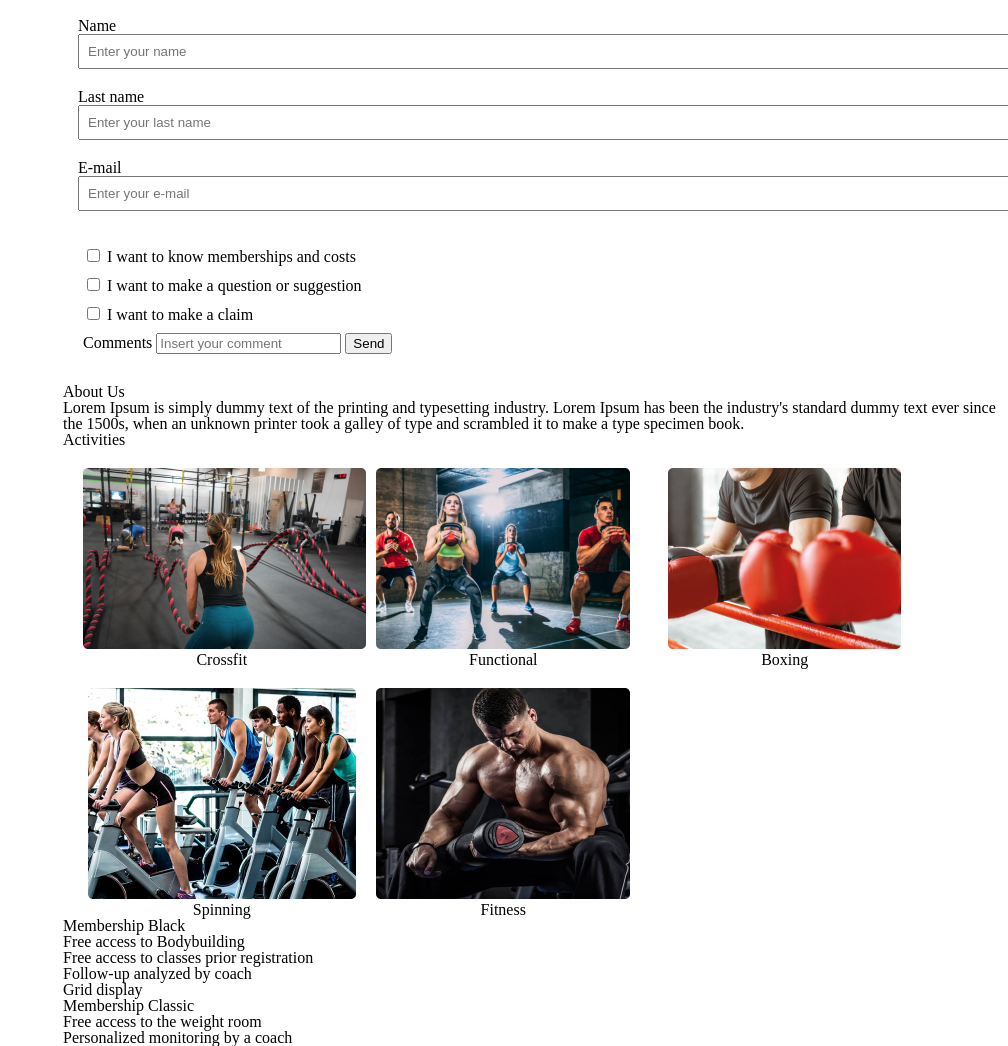
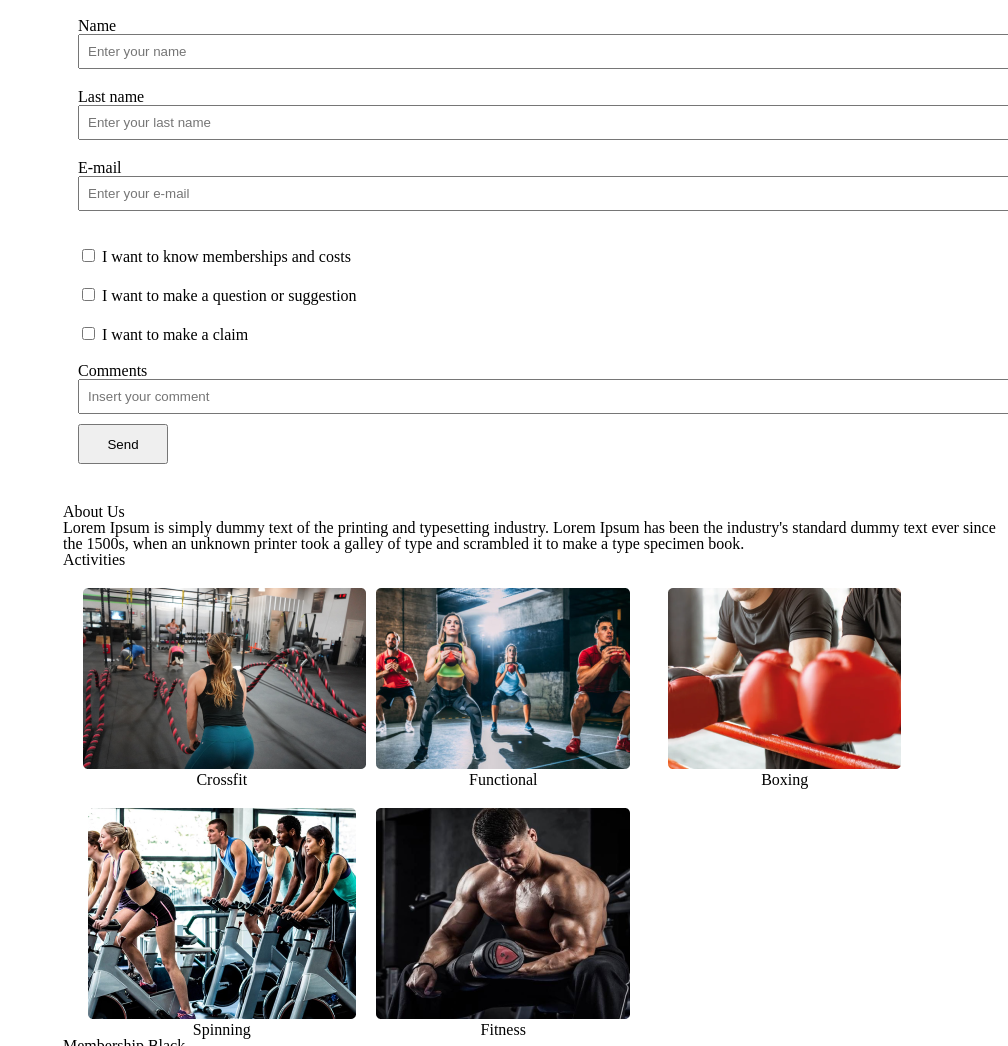
Before and after one commit to Federico-Peralta/BaSP-M2023, a plain HTML site: page Week-03/index.html in a window 1280 px wide. Shown: the part 2233-3279 px from the top of the page, without its empty margins (272-1280 px from the left). Drawn offline with Linux system fonts and the light colour scheme.

Commit message:
BaSP-W03-2023: third frame style finished

```diff
--- a/Week-03/css/styles.css
+++ b/Week-03/css/styles.css
@@ -256,10 +256,26 @@ aside h2 {
 
 
 .form-02-third-frame{
-    padding-left: 20px;
+    padding-left: 15px;
     padding-bottom: 30px;
 }
 
 .form-02-third-frame .form-02{
-    padding-bottom: 10px;
+    padding-bottom: 20px;
 }
+
+.form-02-third-frame input[type = "text"]{
+    padding: 8px;
+    width: 100%;
+}
+
+.comments{
+    text-align: left;
+    margin-bottom: 10px;
+}
+
+.comments button{
+    width: 90px;
+    height: 40px;
+    margin-top: 10px;
+}
--- a/Week-03/index.html
+++ b/Week-03/index.html
@@ -142,19 +142,23 @@
                     <label>I want to make a claim</label>
                 </div>
                 <div class="comments">
-                    <label> Comments </label>
+                    <label id="comment">Comments</label>
                     <input type="text" name="comments" placeholder="Insert your comment">
                     <button>Send</button>
                 </div>
             </form>
         </section>
-        <section>
+        <section id="fourth-frame">
+            <div id="about">
             <h2>About Us</h2>
+            </div>
+            <div>
             <p>
                 Lorem Ipsum is simply dummy text of the printing and typesetting industry.
                 Lorem Ipsum has been the industry's standard dummy text ever since the 1500s, when
                 an unknown printer took a galley of type and scrambled it to make a type specimen book.
             </p>
+            </div>
         </section>
         <section>
             <h2>Activities</h2>
```
